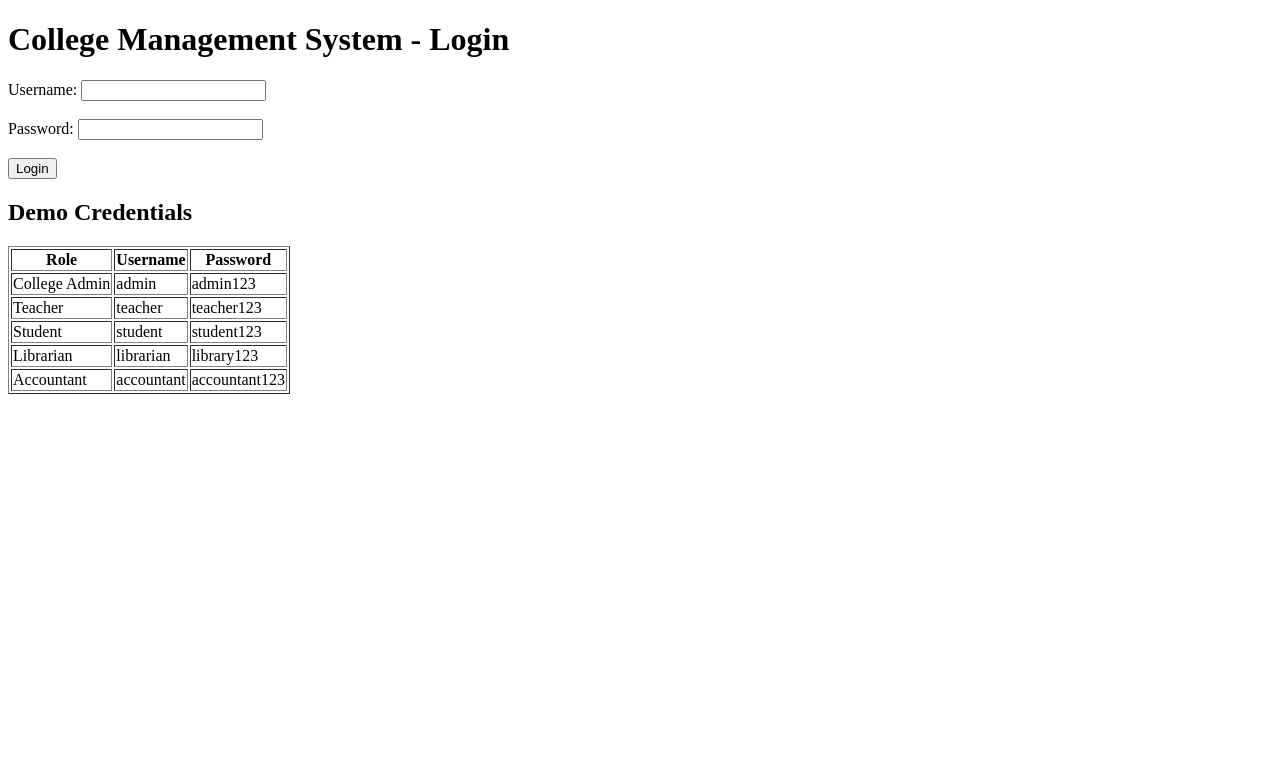
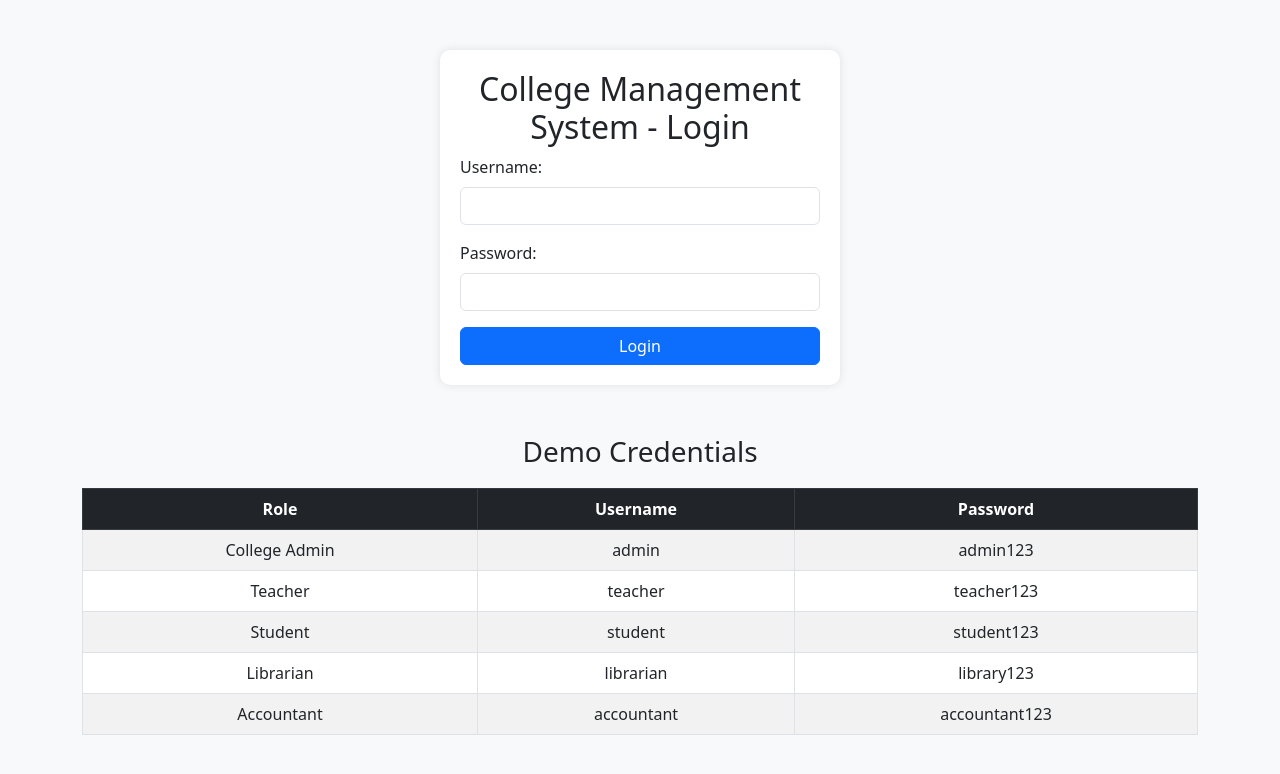
Before and after one commit to FreeLanceNexus99/College_Management_System, a Django app: page /auth/login/ in a window 1280 px wide. Shown: the top 774 px of the page. Run offline with Django 5.2, Linux system fonts and the light colour scheme.

Commit message:
updated the login page with bootstrap

```diff
--- a/users/templates/users/login.html
+++ b/users/templates/users/login.html
@@ -1,59 +1,69 @@
 <!DOCTYPE html>
 <html lang="en">
 <head>
+    <meta charset="UTF-8">
+    <meta name="viewport" content="width=device-width, initial-scale=1">
     <title>Login</title>
+    <link href="https://cdn.jsdelivr.net/npm/bootstrap@5.3.0/dist/css/bootstrap.min.css" rel="stylesheet">
+    <style>
+        body {
+            background-color: #f8f9fa;
+        }
+        .login-container {
+            max-width: 400px;
+            margin: 50px auto;
+            padding: 20px;
+            background: white;
+            border-radius: 10px;
+            box-shadow: 0px 0px 10px rgba(0, 0, 0, 0.1);
+        }
+        .demo-table {
+            margin-top: 20px;
+        }
+    </style>
 </head>
 <body>
-    <h1>College Management System - Login</h1>
+    <div class="container">
+        <div class="login-container">
+            <h2 class="text-center">College Management System - Login</h2>
 
             {% if error %}
-        <p style="color:red;">{{ error }}</p>
+                <div class="alert alert-danger text-center">{{ error }}</div>
             {% endif %}
 
             <form method="POST">
                 {% csrf_token %}
-        <label>Username:</label>
-        <input type="text" name="username" required><br><br>
+                <div class="mb-3">
+                    <label class="form-label">Username:</label>
+                    <input type="text" class="form-control" name="username" required>
+                </div>
+                <div class="mb-3">
+                    <label class="form-label">Password:</label>
+                    <input type="password" class="form-control" name="password" required>
+                </div>
+                <button type="submit" class="btn btn-primary w-100">Login</button>
+            </form>
+        </div>
 
-        <label>Password:</label>
-        <input type="password" name="password" required><br><br>
-
-        <button type="submit">Login</button>
-    </form>
-
-    <h2>Demo Credentials</h2>
-    <table border="1">
+        <h3 class="text-center mt-4">Demo Credentials</h3>
+        <table class="table table-bordered table-striped demo-table text-center">
+            <thead class="table-dark">
                 <tr>
                     <th>Role</th>
                     <th>Username</th>
                     <th>Password</th>
                 </tr>
-        <tr>
-            <td>College Admin</td>
-            <td>admin</td>
-            <td>admin123</td>
-        </tr>
-        <tr>
-            <td>Teacher</td>
-            <td>teacher</td>
-            <td>teacher123</td>
-        </tr>
-        <tr>
-            <td>Student</td>
-            <td>student</td>
-            <td>student123</td>
-        </tr>
-        <tr>
-            <td>Librarian</td>
-            <td>librarian</td>
-            <td>library123</td>
-        </tr>
-        <tr>
-            <td>Accountant</td>
-            <td>accountant</td>
-            <td>accountant123</td>
-        </tr>
+            </thead>
+            <tbody>
+                <tr><td>College Admin</td><td>admin</td><td>admin123</td></tr>
+                <tr><td>Teacher</td><td>teacher</td><td>teacher123</td></tr>
+                <tr><td>Student</td><td>student</td><td>student123</td></tr>
+                <tr><td>Librarian</td><td>librarian</td><td>library123</td></tr>
+                <tr><td>Accountant</td><td>accountant</td><td>accountant123</td></tr>
+            </tbody>
         </table>
+    </div>
 
+    <script src="https://cdn.jsdelivr.net/npm/bootstrap@5.3.0/dist/js/bootstrap.bundle.min.js"></script>
 </body>
 </html>
```
Lines whose indentation alone changed are shown as unchanged.
